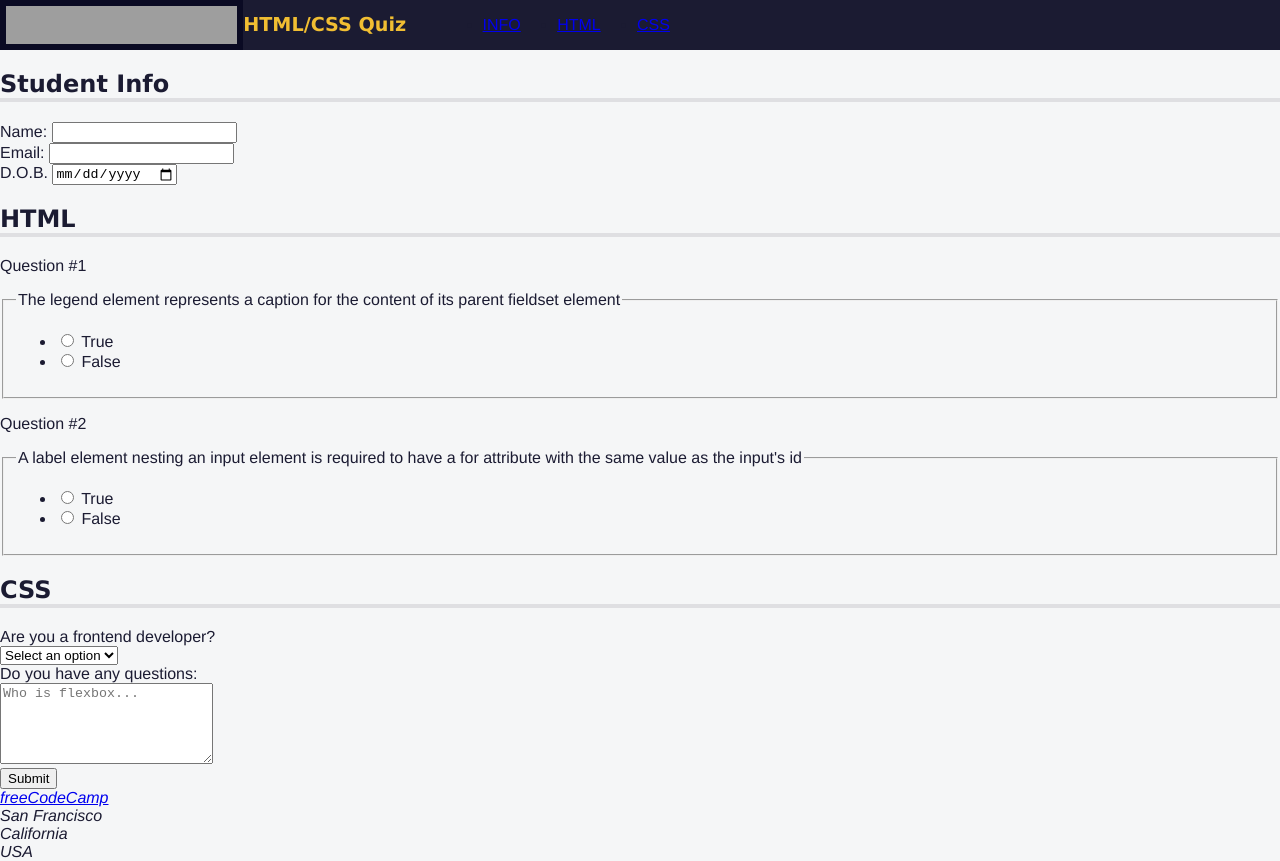
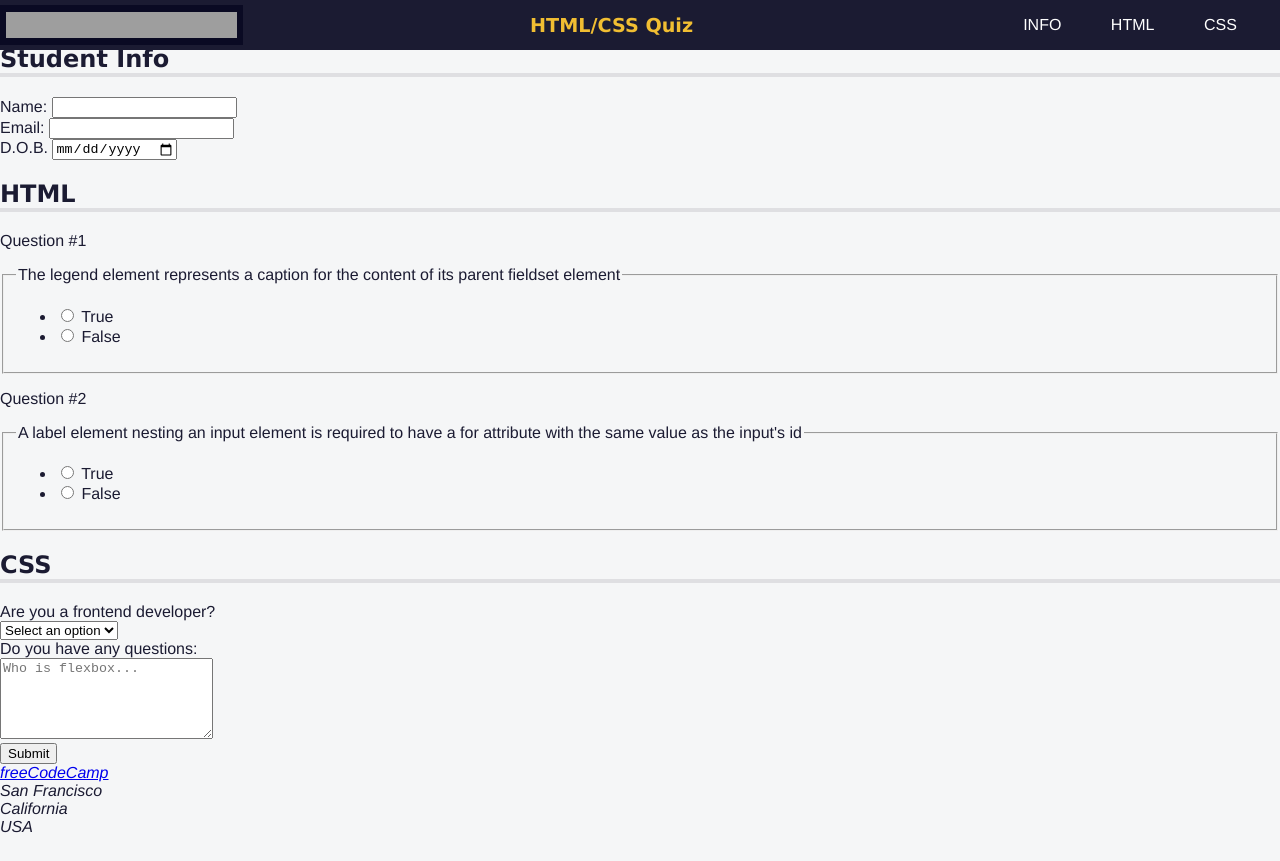
Before and after one commit to Yinkusadel/09-fcc-quiz, a website: page index.html in a window 1280 px wide. After the commit the page ends 836 px from the top, so only its background shows below. Drawn offline with Linux system fonts and the light colour scheme; grey boxes are pictures that could not be loaded.

Commit message:
add complete solution to quiz project

```diff
--- a/styles.css
+++ b/styles.css
@@ -13,15 +13,20 @@ body {
   }
 
   header {
-    background-color:#1b1b32;
-    display :Flex;
-    width :100%;
-    height :50px;
+    width: 100%;
+    height: 50px;
+    background-color: #1b1b32;
+    display: flex;
+    justify-content:space-between;
+    align-items:center;
+    position :fixed;
+    top:0;
   }
 
   h1{
     color:#f1be32;
     font-size:min(5vw, 1.2em);
+    text-align:center;
   }
 
   nav {
@@ -30,9 +35,14 @@ body {
     height: 50px;
   }
 
-  nav > ul{
-    display :flex;
-    justify-content:space-evenly;
+  nav > ul {
+    display: flex;
+    justify-content: space-evenly;
+    align-items: center;
+    padding-inline-start: 0;
+    margin-block: 0;
+    height: 100%;
+    flex-wrap:wrap;
   }
 
   h1 ,h2 {
@@ -58,3 +68,24 @@ body {
   p::before {
     content: "Question #";
   }
+
+  nav li{
+    color: #dfdfe2;
+  margin: 0 0.2rem;
+  padding: 0.2rem;
+  display: block;
+  }
+
+  li> a{color:white;contrast:(7/1);
+    text-decoration:none;
+  }
+
+  nav li:hover{
+    background-color:#dfdfe2;
+    color :#1b1b32;
+    cursor :pointer;
+  }
+
+  main{
+    padding-top:25px;
+  }
```
